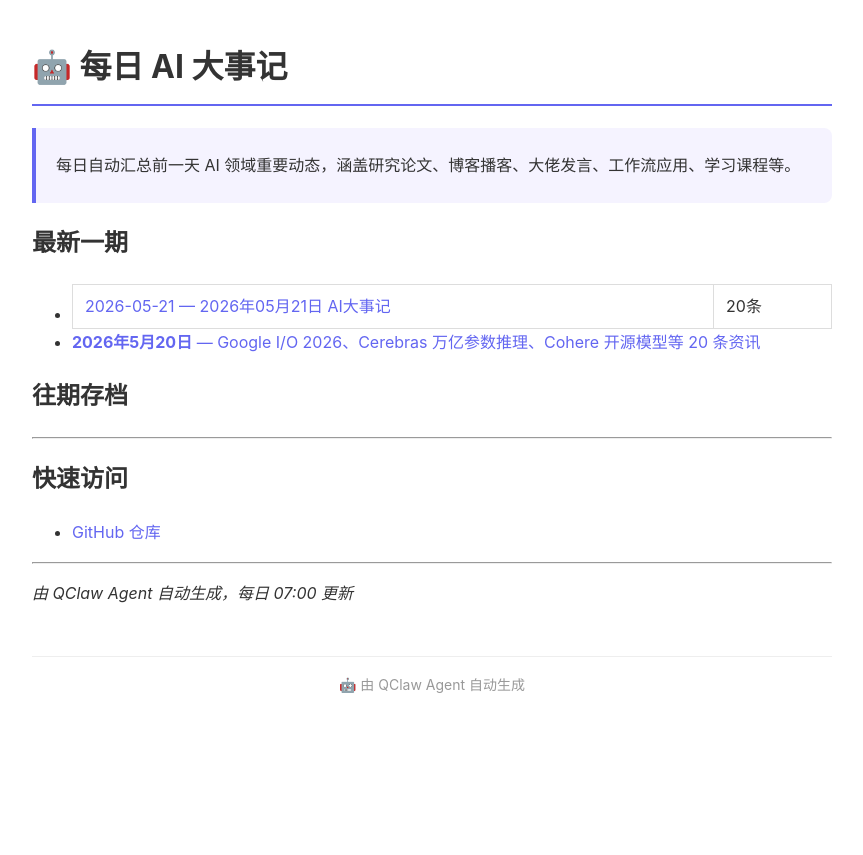
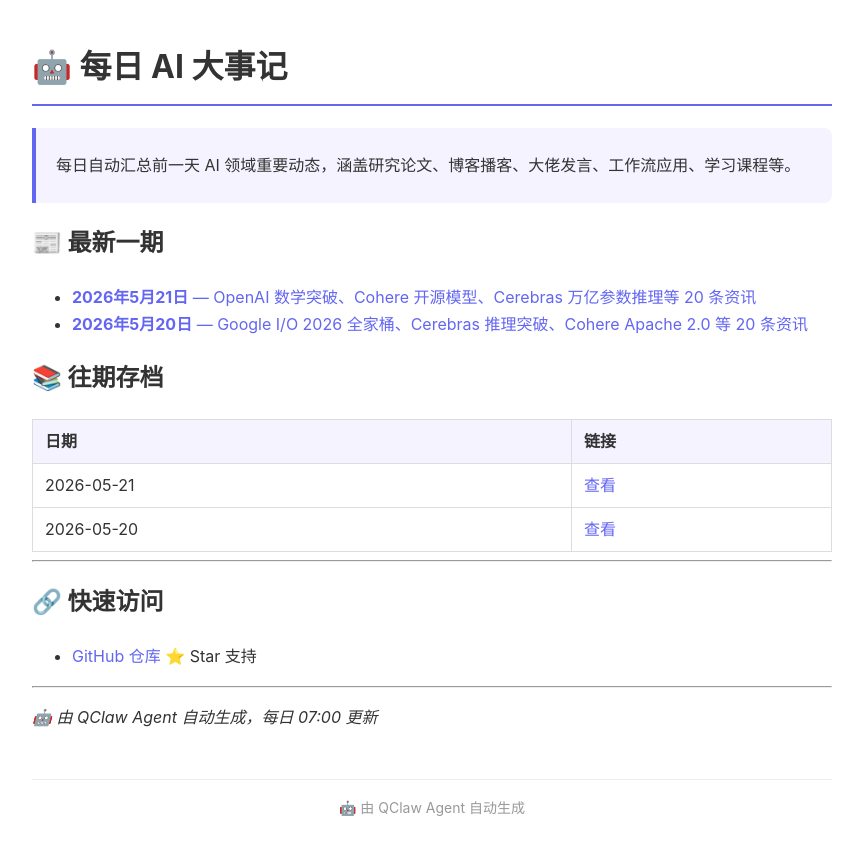
Before and after one commit to jared0612/daily-ai-news, a Jekyll site: the page built from index.md, in a window 1280 px wide. Shown: the top 855 px of the page, without its empty margins (208-1071 px from the left). Built offline with Jekyll 4.4.1, drawn with Linux system fonts in a browser that asks for light colours.

Commit message:
fix: 修复首页链接为绝对路径 .html 格式

```diff
--- a/index.md
+++ b/index.md
@@ -3,27 +3,30 @@ layout: default
 title: AI 大事记
 ---
 
-<link rel="icon" type="image/svg+xml" href="favicon.svg" />
+<link rel="icon" type="image/svg+xml" href="/daily-ai-news/favicon.svg" />
 
 # 🤖 每日 AI 大事记
 
 > 每日自动汇总前一天 AI 领域重要动态，涵盖研究论文、博客播客、大佬发言、工作流应用、学习课程等。
 
-## 最新一期
-- [2026-05-21 — 2026年05月21日 AI大事记](daily/2026-05-21.md) | 20条
+## 📰 最新一期
 
-- [**2026年5月20日** — Google I/O 2026、Cerebras 万亿参数推理、Cohere 开源模型等 20 条资讯](daily/2026-05-20.md)
+- [**2026年5月21日** — OpenAI 数学突破、Cohere 开源模型、Cerebras 万亿参数推理等 20 条资讯](/daily-ai-news/daily/2026-05-21.html)
+- [**2026年5月20日** — Google I/O 2026 全家桶、Cerebras 推理突破、Cohere Apache 2.0 等 20 条资讯](/daily-ai-news/daily/2026-05-20.html)
 
-## 往期存档
+## 📚 往期存档
 
-<!-- 自动生成归档链接 -->
+| 日期 | 链接 |
+|------|------|
+| 2026-05-21 | [查看](/daily-ai-news/daily/2026-05-21.html) |
+| 2026-05-20 | [查看](/daily-ai-news/daily/2026-05-20.html) |
 
 ---
 
-## 快速访问
+## 🔗 快速访问
 
-- [GitHub 仓库](https://github.com/jared0612/daily-ai-news)
+- [GitHub 仓库](https://github.com/jared0612/daily-ai-news) ⭐ Star 支持
 
 ---
 
-*由 QClaw Agent 自动生成，每日 07:00 更新*
+*🤖 由 QClaw Agent 自动生成，每日 07:00 更新*
```
